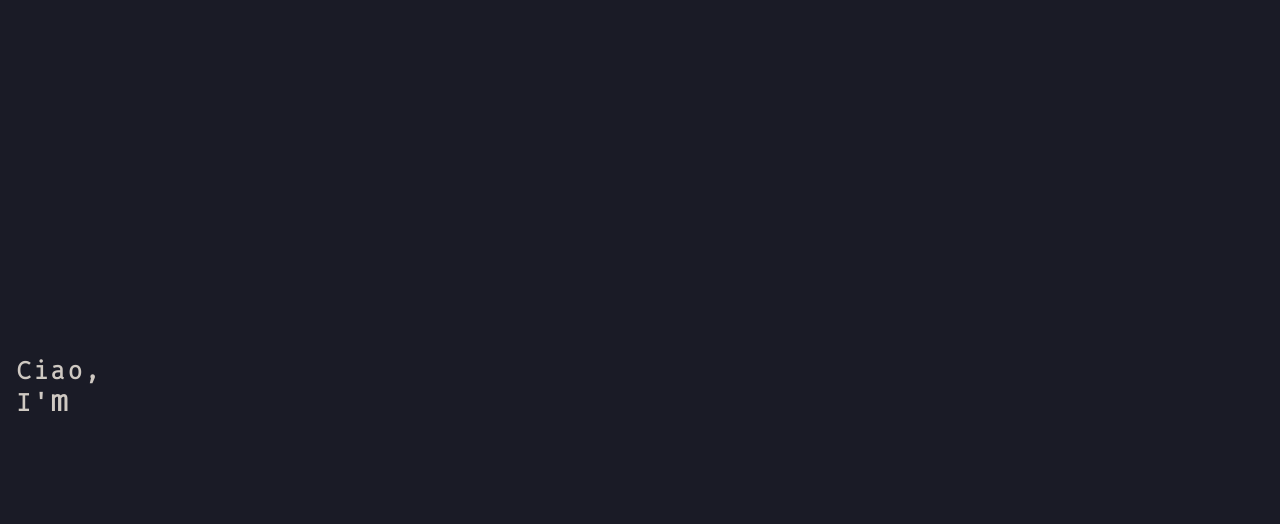
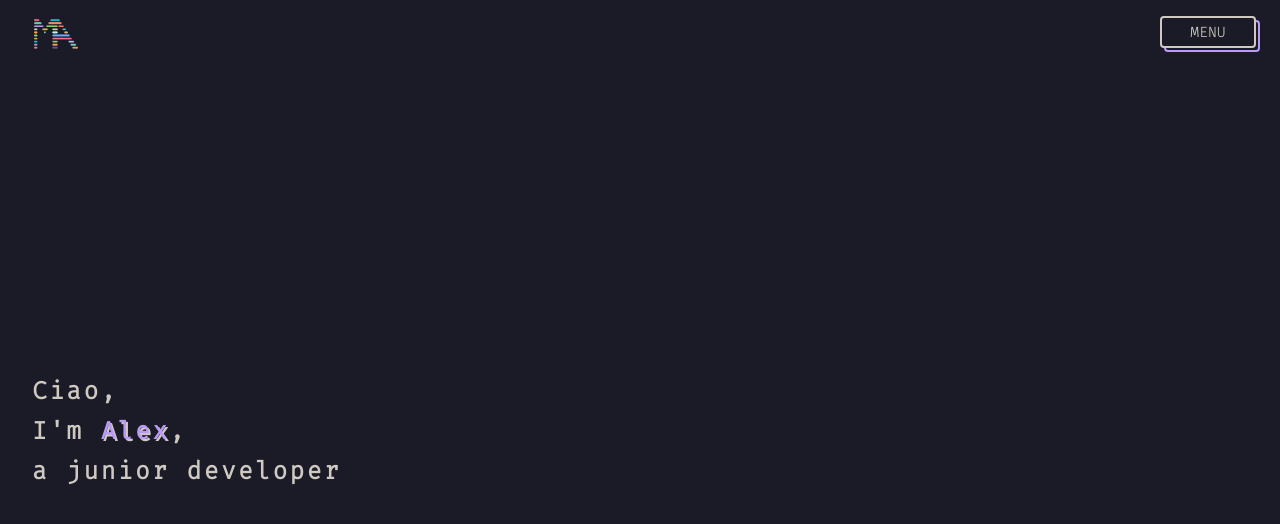
Before and after one commit to Martinelli-89/a-m-portfolio, a React (Create React App) app: page / in a window 1280 px wide. Shown: the top 524 px of the page. Built offline with nearby package versions, Linux system fonts and the light colour scheme.

Commit message:
added drop menu

```diff
--- a/src/Components/Button/Button.jsx
+++ b/src/Components/Button/Button.jsx
@@ -1,17 +1,28 @@
 import "./Button.scss";
 import { useState} from "react";
+import MenuOption from "../MenuOption/MenuOption";
 
-const Button = ({text, onClick}) => {
+const Button = ({text, onClick, options}) => {
 
     const [click, setClick] = useState(false);
 
     const handleClick = () => {
-        setClick(true);
+        setClick(!click);
         onClick();
     }
 
+    const menuOptions = options.map((option, index) => {
+        const delay = (index+1)* 0.3;
         return (
+            <div className="menuOption">
+                <MenuOption text={option} key={index*Math.random()} animate={click}/>
+                <div className={"menuOption__line"} style={{animationDelay:`${delay}s`}}></div>
+            </div>
+        )
+    })
 
+    return (
+        <div className="menu">
             <div className="button">
                 <div
                     className={click? "button__front button__click" : "button__front"}
@@ -19,6 +30,10 @@ const Button = ({text, onClick}) => {
                     >{text.toUpperCase()}</div>
                 <div className="button__back"></div>
             </div>
+            <div className="options">
+                {click && <>{menuOptions}</> }
+            </div>
+        </div>
 
     )
 
--- a/src/Components/Button/Button.scss
+++ b/src/Components/Button/Button.scss
@@ -1,4 +1,11 @@
 @use "../../Styles/Fonts.scss" as *;
+
+.menu {
+    display: flex;
+    flex-direction: column;
+    position: absolute;
+    margin-right: 5rem;
+}
 
 .button {
 
@@ -7,6 +14,7 @@
     position: relative;
     font-size: 0.9rem;
     font-family: $main;
+    margin-bottom: 0.75rem;
 
     &__front {
         width: 100%;
@@ -20,6 +28,7 @@
         position: absolute;
         z-index: 1;
         border-radius: 4px;
+        animation: clickOut 0.5s forwards ease-in;
     }
 
     &__back {
@@ -35,7 +44,25 @@
     }
 
     &__click {
-        animation: click 0.25s forwards ease-in;
+        animation: click 0.5s forwards ease-in;
+    }
+}
+
+.options {
+    display: flex;
+    flex-direction: column;
+    justify-content: center;
+    align-items: flex-end;
+    font-size: 0.9rem;
+}
+
+.menuOption {
+    &__line {
+        border: 1.5px solid #bb9af7;
+        width: 102%;
+        border-radius: 5px;
+        transform: translateX(10rem);
+        animation: slideIn 0.8s forwards ease-out;
     }
 }
 
@@ -44,11 +71,47 @@
         transform: translate(0rem,0rem);
         color:#cfc9c2;
     }
-    50% {
-        color: #cfc9c2;
-    }
     100% {
         transform: translate(0.25rem, 0.25rem);
         color: #bb9af7;
+        box-shadow: 0 0 0.1rem #cfc9c2,
+            0 0 0.1rem #cfc9c2,
+            0 0 0.1rem #bb9af7,
+            0 0 0.1rem #bb9af7,
+            0 0 0.1rem #bb9af7,
+            inset 0 0 1rem #bb9af7;
     }
 }
+
+@keyframes clickOut {
+    0% {
+        transform: translate(0.25rem,0.25rem);
+        box-shadow: 0 0 0.1rem #cfc9c2,
+        0 0 0.1rem #cfc9c2,
+        0 0 0.1rem #bb9af7,
+        0 0 0.1rem #bb9af7,
+        0 0 0.1rem #bb9af7,
+        inset 0 0 1rem #bb9af7;
+    }
+    30% {
+        box-shadow: 0 0 0.1rem #cfc9c2,
+        0 0 0.1rem #cfc9c2,
+        0 0 0.1rem #bb9af7,
+        0 0 0.1rem #bb9af7,
+        0 0 0.1rem #bb9af7,
+        inset 0 0 1rem #bb9af7;
+    }
+    100% {
+        transform: translate(0rem, 0rem);
+        color: #cfc9c2;
+    }
+}
+
+@keyframes slideIn {
+    0%{
+        transform: translateX(10rem);
+    }
+    100%{
+        transform: translateX(0rem);
+    }
+}
--- a/src/Components/EntryPage/EntryPage.jsx
+++ b/src/Components/EntryPage/EntryPage.jsx
@@ -5,15 +5,15 @@ import MainPage from '../MainPage/MainPage';
 
 const EntryPage = () => {
 
-    const [mainPage, setMainPage] = useState(false);
+    const [mainPage, setMainPage] = useState(true);
 
-    useEffect(() => {
-        let timer = setTimeout(() => {
-        setMainPage(!mainPage)}, 7000);
-        return () => {
-            clearTimeout(timer);
-          };
-    },[])
+    // useEffect(() => {
+    //     let timer = setTimeout(() => {
+    //     setMainPage(!mainPage)}, 7000);
+    //     return () => {
+    //         clearTimeout(timer);
+    //       };
+    // },[])
 
     let render;
 
--- a/src/Components/Intro/Intro.scss
+++ b/src/Components/Intro/Intro.scss
@@ -6,7 +6,7 @@
     align-items: center;
     font-size: 1.5rem;
     font-family: $main;
-    line-height: 1.8rem;
+    line-height: 2.5rem;
     width: 100%;
     height: 100%;
     position: relative;
@@ -17,55 +17,57 @@
 
 .fadeIn {
     width: 100%;
-    height: 20%;
+
 
     &__char {
         color: #cfc9c2;
-        animation: fadeIn 0.2s forwards ease-out;
+        animation: fadeIn 0.3s forwards ease-out;
         opacity: 0;
+        min-height: 2.5rem;
+        max-height: 2.5rem;
     }
 
     &__name {
         color:#bb9af7;
         text-shadow: 2px 2px #cfc9c2;
-        animation: fadeIn 1s forwards ease-out;
+        animation: fadeIn 0.3s forwards ease-out;
         opacity: 0;
+        min-height: 2.5rem;
+        max-height: 2.5rem;
     }
 
 }
 
 @for $i from 1 through 34 {
     .fadeIn span:nth-child(#{$i}n) {
-        animation-delay: #{$i* 0.1}s;
+        animation-delay: #{$i* 0.07}s;
     }
 }
 
 @-webkit-keyframes fadeIn {
     0% {
         opacity: 0;
-        font-size: 140%;
+        font-size: 1.2rem;
     }
-    50% {
-        opacity: 1;
-        font-size: 120%;
+    70% {
+        font-size: 2.3rem;
     }
     100% {
         opacity: 1;
-        font-size: 100%;
+        font-size: 1.5rem;
     }
 }
 
 @keyframes fadeIn {
     0% {
         opacity: 0;
-        font-size: 140%;
+        font-size: 1.2rem;
     }
-    50% {
-        opacity: 1;
-        font-size: 120%;
+    70% {
+        font-size: 2.3rem;
     }
     100% {
         opacity: 1;
-        font-size: 100%;
+        font-size: 1.5rem;
     }
 }
--- a/src/Components/MainPage/MainPage.scss
+++ b/src/Components/MainPage/MainPage.scss
@@ -13,7 +13,7 @@
         width: 100%;
         height: 92%;
         display: flex;
-        padding-left: 1rem;
+        padding-left: 2rem;
 
     }
 
--- /dev/null
+++ b/src/Components/MenuOption/MenuOption.jsx
@@ -0,0 +1,13 @@
+import "./MenuOption.scss";
+
+const MenuOption = ({text}) => {
+
+    return (
+            <div className="text">
+                <p>{text}</p>
+            </div>
+    );
+
+}
+
+export default MenuOption;
--- /dev/null
+++ b/src/Components/MenuOption/MenuOption.scss
@@ -0,0 +1,9 @@
+@use "../../Styles/Fonts.scss" as *;
+
+.text {
+
+    margin-top: 0.7rem;
+    padding-left: 0.4rem;
+    font-family: $main;
+    color: #cfc9c2;
+}
--- a/src/Components/Nav/Nav.jsx
+++ b/src/Components/Nav/Nav.jsx
@@ -10,7 +10,7 @@ const Nav = () => {
         <section className="nav">
             <img src={logo} alt="logo" className='nav__logo'></img>
             <div className='nav__buttons'>
-                <Button text={"menu"} />
+                <Button text={"menu"} options={["PROJECTS", "ABOUT ME", "WRITE ME"]} onClick={()=> console.log("hello")} />
             </div>
         </section>
 
--- a/src/Components/Nav/Nav.scss
+++ b/src/Components/Nav/Nav.scss
@@ -10,10 +10,11 @@
     padding-top: 1rem;
     padding-left: 2rem;
     padding-right: 2rem;
+    position: sticky;
 
     &__logo {
         width: 3rem;
-        animation: slideRight 1s 1s forwards ease-out;
+        animation: slideRight 2s 1s forwards ease-out;
         transform: translateX(-10rem);
     }
 
```
Lines whose indentation alone changed are shown as unchanged.
